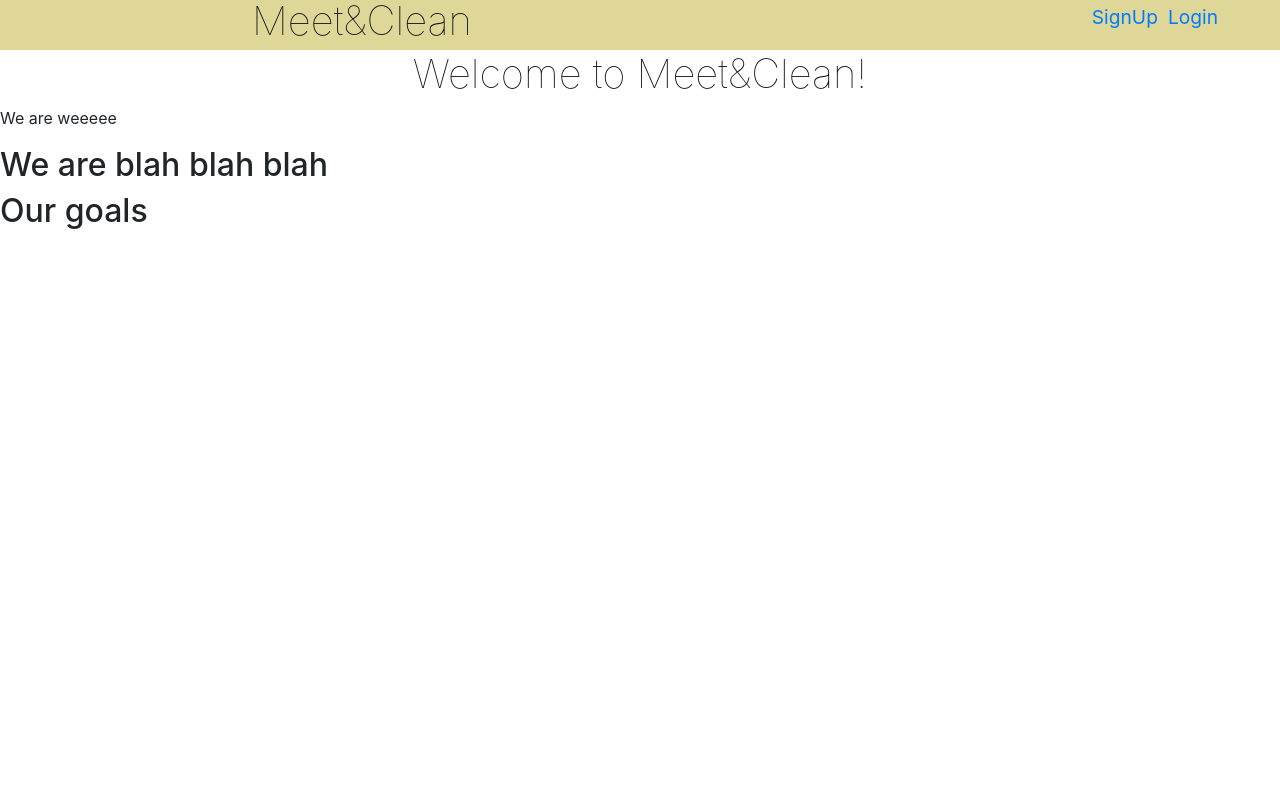
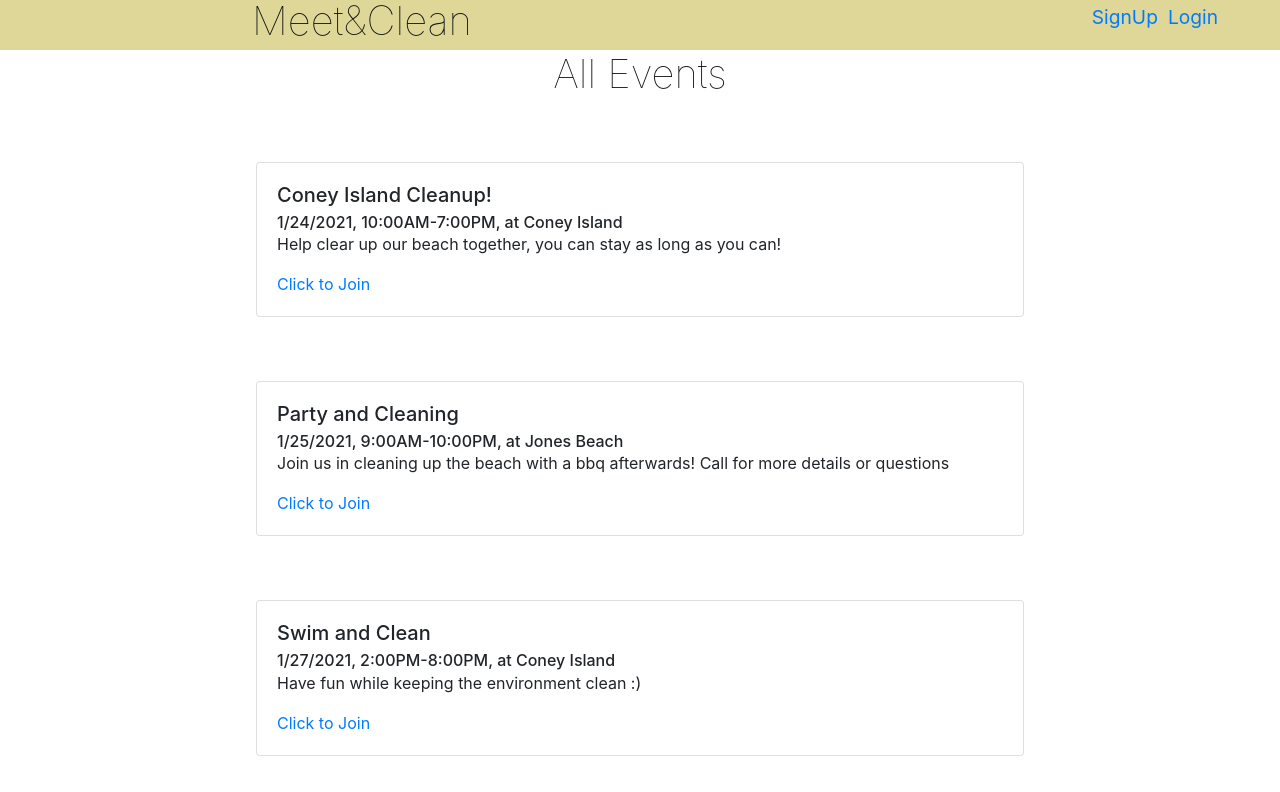
Before and after one commit to EdwinPineda/cuny2021, a React (Create React App) app in the folder client/: page / in a window 1280 px wide. Shown: the top 792 px of the page. Built offline with nearby package versions, Linux system fonts and the light colour scheme.

Commit message:
Events Page

```diff
--- a/client/src/App.js
+++ b/client/src/App.js
@@ -17,7 +17,7 @@ export class App extends Component {
       <AuthProvider>
         <Router>
           <Switch>
-            <Route exact path="/" component={Home} />
+            <Route exact path="/" component={Events} />
             <Route exact path="/login" component={Login} />
             <Route exact path="/register" component={SignUp} />
             <PrivateRoute exact path="/profile" component={Profile} />
--- /dev/null
+++ b/client/src/components/pages/Events/Events.css
@@ -0,0 +1,6 @@
+
+.card{
+    margin-top: 5%;
+    margin-left: 20%;
+    margin-right: 20%;
+}
--- a/client/src/components/pages/Events/Events.jsx
+++ b/client/src/components/pages/Events/Events.jsx
@@ -1,13 +1,46 @@
 import React, { Component } from 'react'
+import NavBar from "../../NavBar/NavBar";
+import './Events.css'
+import Card from 'react-bootstrap/Card'
 
-export class Events extends Component {
-    render() {
-        return (
+
+
+export class Events extends Component{
+    render(){
+        return(
             <div>
+                <NavBar/>
+                <div>
+                    <h1>All Events</h1>
+                    <Card>
+                        <Card.Body>
+                            <Card.Title>Coney Island Cleanup!</Card.Title>
+                            <Card.Subtitle>1/24/2021, 10:00AM-7:00PM, at Coney Island</Card.Subtitle>
+                            <Card.Text>Help clear up our beach together, you can stay as long as you can!</Card.Text>
+                            <Card.Link href="#">Click to Join</Card.Link>
+                        </Card.Body>
+                    </Card>
 
+                    <Card>
+                        <Card.Body>
+                            <Card.Title>Party and Cleaning </Card.Title>
+                            <Card.Subtitle>1/25/2021, 9:00AM-10:00PM, at Jones Beach</Card.Subtitle>
+                            <Card.Text>Join us in cleaning up the beach with a bbq afterwards! Call for more details or questions</Card.Text>
+                            <Card.Link href="#">Click to Join</Card.Link>
+                        </Card.Body>
+                    </Card>
+
+                    <Card>
+                        <Card.Body>
+                            <Card.Title>Swim and Clean</Card.Title>
+                            <Card.Subtitle>1/27/2021, 2:00PM-8:00PM, at Coney Island</Card.Subtitle>
+                            <Card.Text>Have fun while keeping the environment clean :)</Card.Text>
+                            <Card.Link href="#">Click to Join</Card.Link>
+                        </Card.Body>
+                    </Card>
+                </div>
             </div>
         )
     }
 }
-
 export default Events
```
Also changed, not shown: client/src/components/pages/AllEvents/AllEvents.jsx (deleted).
